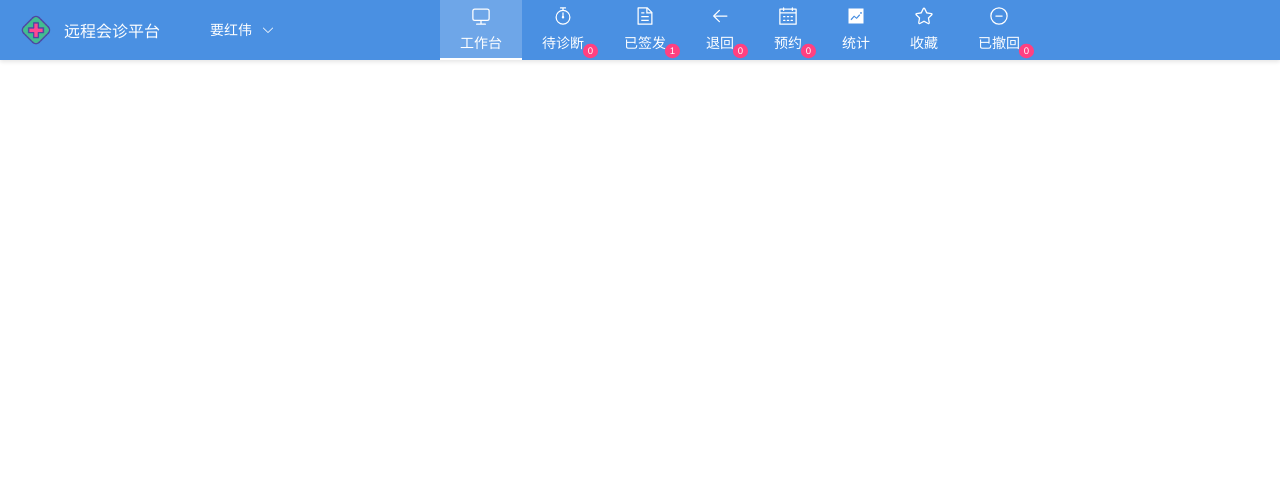
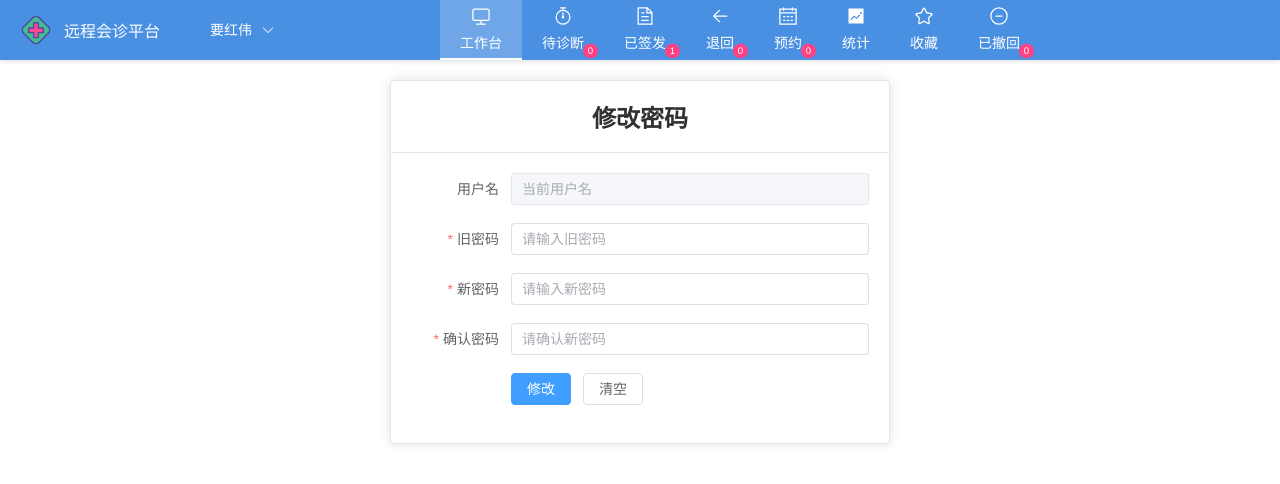
Before and after one commit to HBUzxl/Expert_System, a Vue app: page /user/change-password in a window 1280 px wide. Shown: the top 484 px of the page. Built offline with nearby package versions, Linux system fonts and the light colour scheme.

Commit message:
更改密码页面

```diff
--- a/src/components/Header.vue
+++ b/src/components/Header.vue
@@ -14,7 +14,7 @@
             </span>
             <template #dropdown>
               <el-dropdown-menu>
-                <el-dropdown-item>
+                <el-dropdown-item @click="$router.push('/user/change-password')">
                   <el-icon><User /></el-icon>
                   个人信息
                 </el-dropdown-item>
--- a/src/router/index.js
+++ b/src/router/index.js
@@ -8,7 +8,7 @@ import Appointment from '../views/Appointment/index.vue';
 import StatisticsReport from '../views/StatisticsReport/index.vue';
 import FavoritesCases from '../views/FavoritesCases/index.vue';
 import WithdrawCases from '../views/WithdrawCases/index.vue';
-
+import ChangePassword from '../views/UserProfile/ChangePassword.vue';
 
 const routes = [
     {
@@ -50,6 +50,11 @@ const routes = [
         path: '/withdraw',
         name: 'WithdrawCases',
         component: WithdrawCases
+    },
+    {
+        path: '/user/change-password',
+        name: 'ChangePassword',
+        component: ChangePassword
     }
 ];
 
--- /dev/null
+++ b/src/views/UserProfile/ChangePassword.vue
@@ -0,0 +1,120 @@
+<template>
+    <div class="change-password">
+      <el-card class="password-card">
+        <template #header>
+          <div class="card-header">
+            <h2>修改密码</h2>
+          </div>
+        </template>
+
+        <el-form :model="formData" :rules="rules" ref="formRef" label-width="100px">
+          <el-form-item label="用户名">
+            <el-input v-model="username" disabled />
+          </el-form-item>
+
+          <el-form-item label="旧密码" prop="oldPassword">
+            <el-input
+              v-model="formData.oldPassword"
+              type="password"
+              show-password
+              placeholder="请输入旧密码"
+            />
+          </el-form-item>
+
+          <el-form-item label="新密码" prop="newPassword">
+            <el-input
+              v-model="formData.newPassword"
+              type="password"
+              show-password
+              placeholder="请输入新密码"
+            />
+          </el-form-item>
+
+          <el-form-item label="确认密码" prop="confirmPassword">
+            <el-input
+              v-model="formData.confirmPassword"
+              type="password"
+              show-password
+              placeholder="请确认新密码"
+            />
+          </el-form-item>
+
+          <el-form-item>
+            <el-button type="primary" @click="handleSubmit">修改</el-button>
+            <el-button @click="handleReset">清空</el-button>
+          </el-form-item>
+        </el-form>
+      </el-card>
+    </div>
+  </template>
+
+  <script setup>
+  import { ref, reactive } from 'vue'
+  import { ElMessage } from 'element-plus'
+
+  const username = ref('当前用户名') // 这里替换为实际的用户名
+  const formRef = ref(null)
+
+  const formData = reactive({
+    oldPassword: '',
+    newPassword: '',
+    confirmPassword: ''
+  })
+
+  const rules = {
+    oldPassword: [
+      { required: true, message: '请输入旧密码', trigger: 'blur' }
+    ],
+    newPassword: [
+      { required: true, message: '请输入新密码', trigger: 'blur' },
+      { min: 6, message: '密码长度不能小于6位', trigger: 'blur' }
+    ],
+    confirmPassword: [
+      { required: true, message: '请确认新密码', trigger: 'blur' },
+      {
+        validator: (rule, value, callback) => {
+          if (value !== formData.newPassword) {
+            callback(new Error('两次输入的密码不一致'))
+          } else {
+            callback()
+          }
+        },
+        trigger: 'blur'
+      }
+    ]
+  }
+
+  const handleSubmit = async () => {
+    if (!formRef.value) return
+
+    try {
+      await formRef.value.validate()
+      // 这里添加修改密码的API调用
+      ElMessage.success('密码修改成功')
+    } catch (error) {
+      console.error(error)
+    }
+  }
+
+  const handleReset = () => {
+    if (formRef.value) {
+      formRef.value.resetFields()
+    }
+  }
+  </script>
+
+  <style scoped>
+  .change-password {
+    display: flex;
+    justify-content: center;
+    padding: 20px;
+  }
+
+  .password-card {
+    width: 500px;
+  }
+
+  .card-header {
+    text-align: center;
+  }
+  </style>
```
